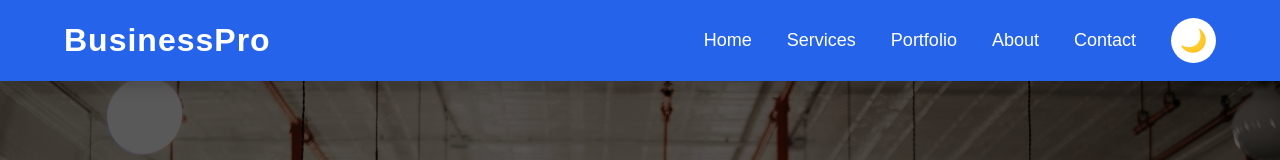
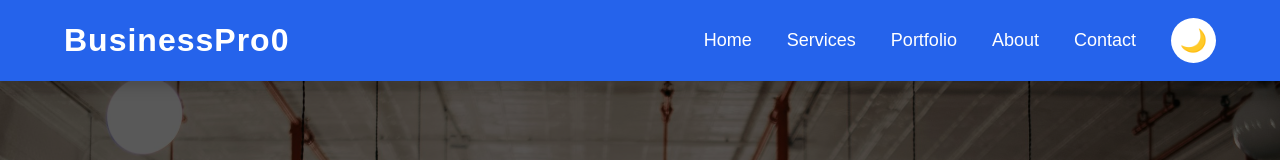
Before and after one commit to anjumpatel725-boop/business-website, a React (Vite) app: page / in a window 1280 px wide. Shown: the top 160 px of the page. Built offline with nearby package versions, Linux system fonts and the light colour scheme.

Commit message:
Update header design and navigation

```diff
--- a/src/components/Header/Header.jsx
+++ b/src/components/Header/Header.jsx
@@ -43,7 +43,7 @@ function Header() {
 
 
 <h2 className="logo">
-BusinessPro
+BusinessPro0
 </h2>
 
 
```
